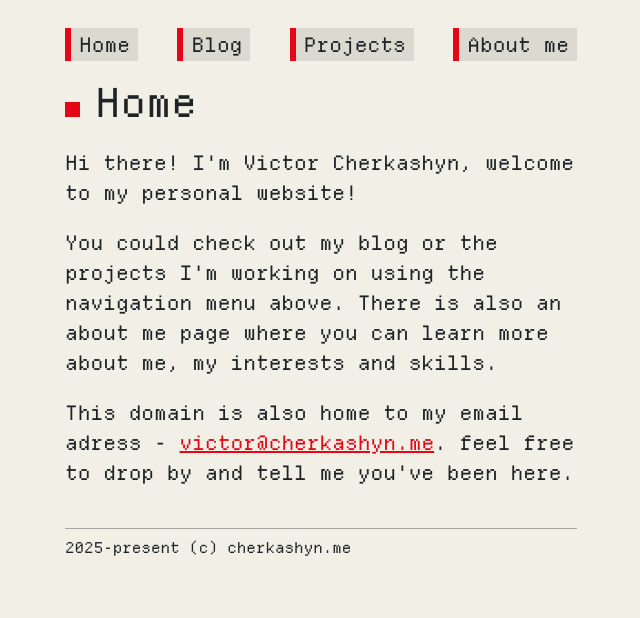
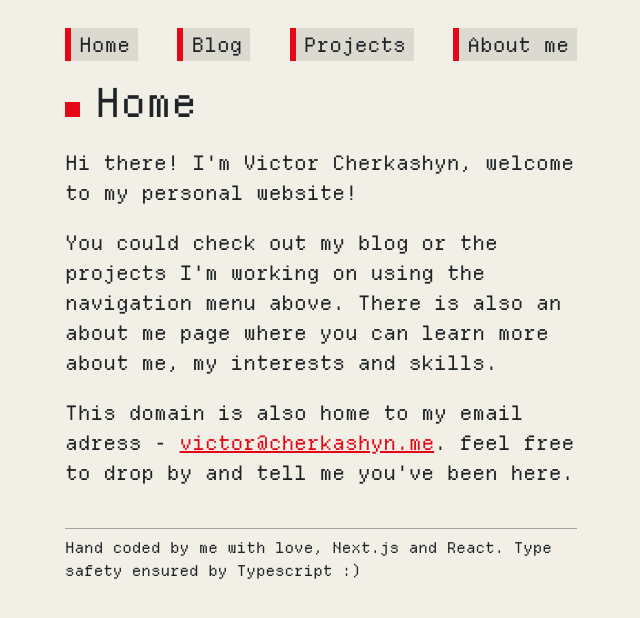
Before and after one commit to verbey/personal-website, a Next.js app: page / in a window 1280 px wide. Shown: the top 618 px of the page, without its empty margins (319-959 px from the left). Built offline with nearby package versions, Linux system fonts and the light colour scheme.

Commit message:
Change footer text

```diff
--- a/src/app/layout.tsx
+++ b/src/app/layout.tsx
@@ -60,7 +60,8 @@ export default function RootLayout({
 				</nav>
 				<main>{children}</main>
 				<footer className={styles.footer}>
-					2025-present (c) cherkashyn.me
+					Hand coded by me with love, Next.js and React. Type safety
+					ensured by Typescript :)
 				</footer>
 			</body>
 		</html>
```
